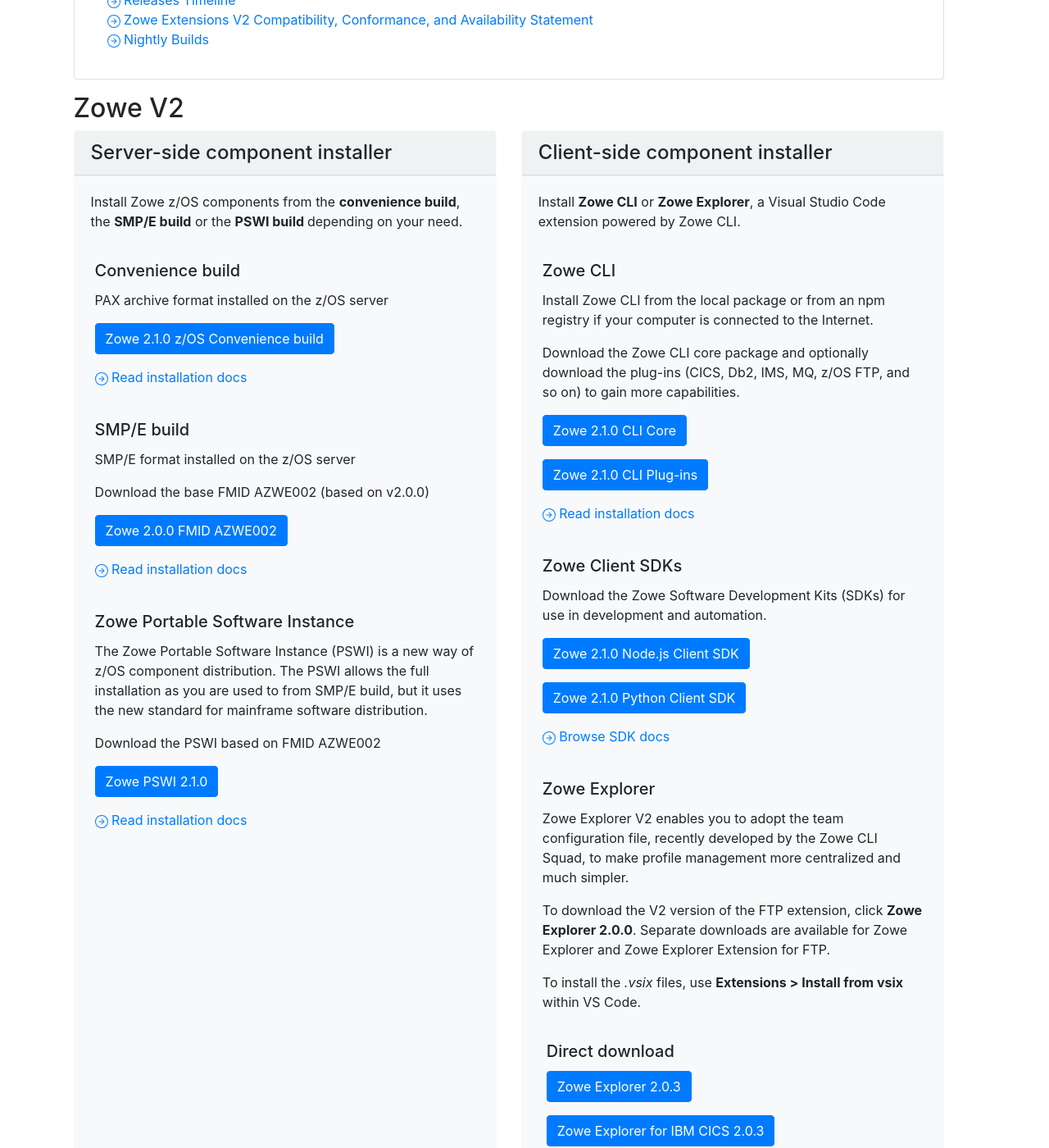
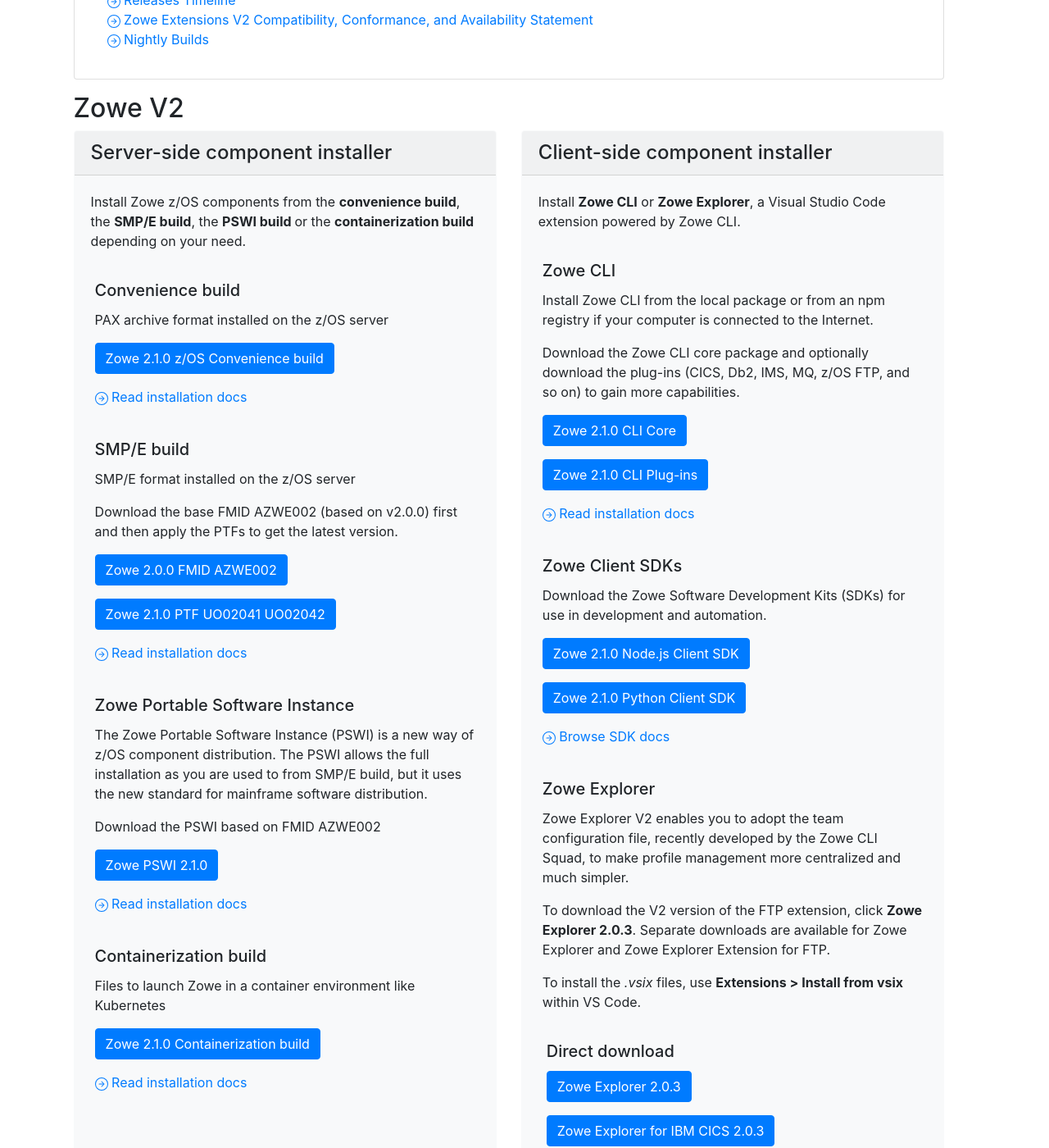
Before and after one commit to zowe/zowe.github.io, a Jekyll site: the page built from download.md, in a window 1280 px wide and 1400 px high, scrolled down 405 px. Shown: the whole window at 82% size. Built offline with Jekyll 4.4.1, drawn with Linux system fonts in a browser that asks for light colours; our own code applies the rules of GitHub Pages for plain Markdown files.

Commit message:
more changes to the v2.1 updates
Signed-off-by: Tom Zhang <14881754+FlappiTomic@users.noreply.github.com>

```diff
--- a/download.md
+++ b/download.md
@@ -99,8 +99,8 @@
     <div class="card bg-light border-light mb-3">
       <h4 class="card-header" id="zowe-zos-build-download">Server-side component installer</h4>
       <div class="card-body">
-        <p class="card-text">Install Zowe z/OS components from the <b>convenience build</b>, the <b>SMP/E build</b> or
-          the <b> PSWI build </b> depending on your need.</p>
+        <p class="card-text">Install Zowe z/OS components from the <b>convenience build</b>, the <b>SMP/E build</b>,
+          the <b> PSWI build </b> or the <b> containerization build </b> depending on your need.</p>
         <div class="row">
           <div class="card-body">
             <h5 class="card-title">Convenience build</h5>
@@ -126,9 +126,14 @@
           <div class="card-body">
             <h5 class="card-title">SMP/E build</h5>
             <p class="card-text">SMP/E format installed on the z/OS server</p>
-            <p class="card-text">Download the base FMID AZWE002 (based on v2.0.0)</p>
+            <p class="card-text">Download the base FMID AZWE002 (based on v2.0.0) first and then apply the PTFs to get
+                the latest version. </p>
             <p><a class="btn btn-primary" href="{{ site.smpe_download_url }}{{ site.zowe_v2_fmid_oss_version }}">Zowe 2.0.0
                 FMID {{ site.zowe_v2_fmid }}</a></p>
+            <p><a class="btn btn-primary"
+                  href="{{ site.smpe_download_url }}{{ site.data.releases.v2[0].smpe_version }}">Zowe
+                  {{ site.data.releases.v2[0].zos_version }} {{ site.data.releases.v2[0].smpe_sysmod }}
+                  {{ site.data.releases.v2[0].smpe_numbers }}</a></p>
             <div>
               <a href="https://docs.zowe.org/{{ site.data.releases.v2[0].documentation }}/user-guide/install-zos"
                 class="card-link">
@@ -164,9 +169,27 @@
                 Read installation docs
               </a>
             </div>
-
           </div>
-
+          <div class="card-body">
+              <h5 class="card-title">Containerization build</h5>
+              <p class="card-text">Files to launch Zowe in a container environment like Kubernetes</p>
+              <p><a class="btn btn-primary"
+                  href="{{ site.containerization_download_url }}{{ site.data.releases.v2[0].zos_version }}">Zowe
+                  {{ site.data.releases.v2[0].zos_version }} Containerization build</a></p>
+              <div>
+                <a href="https://docs.zowe.org/{{ site.data.releases.v2[0].documentation }}/user-guide/k8s-introduction/"
+                  class="card-link">
+                  <svg width="1em" height="1em" viewBox="0 0 16 16" class="bi bi-arrow-right-circle" fill="currentColor"
+                    xmlns="http://www.w3.org/2000/svg">
+                    <path fill-rule="evenodd"
+                      d="M8 15A7 7 0 1 0 8 1a7 7 0 0 0 0 14zm0 1A8 8 0 1 0 8 0a8 8 0 0 0 0 16z" />
+                    <path fill-rule="evenodd"
+                      d="M7.646 11.354a.5.5 0 0 1 0-.708L10.293 8 7.646 5.354a.5.5 0 1 1 .708-.708l3 3a.5.5 0 0 1 0 .708l-3 3a.5.5 0 0 1-.708 0z" />
+                    <path fill-rule="evenodd" d="M4.5 8a.5.5 0 0 1 .5-.5h5a.5.5 0 0 1 0 1H5a.5.5 0 0 1-.5-.5z" /></svg>
+                  Read installation docs
+                </a>
+              </div>
+            </div>
         </div>
       </div>
     </div>
@@ -227,7 +250,7 @@
             <h5 class="card-title">Zowe Explorer</h5>
             <p class="card-text">Zowe Explorer V2 enables you to adopt the team configuration file, recently
               developed by the Zowe CLI Squad, to make profile management more centralized and much simpler.</p>
-            <p class="card-text">To download the V2 version of the FTP extension, click <b>Zowe Explorer 2.0.0</b>. Separate downloads are available for Zowe Explorer and Zowe Explorer
+            <p class="card-text">To download the V2 version of the FTP extension, click <b>Zowe Explorer {{ site.data.releases.v2[0].explorer_version }}</b>. Separate downloads are available for Zowe Explorer and Zowe Explorer
               Extension for FTP.</p>
             <p class="card-text">To install the <em>.vsix</em> files, use <b>Extensions > Install from vsix</b> within
               VS Code.</p>
```
